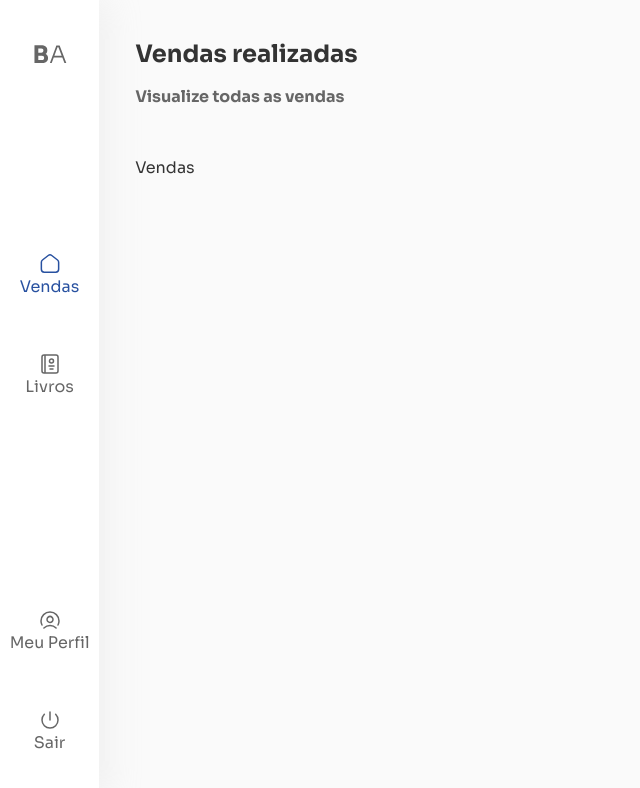
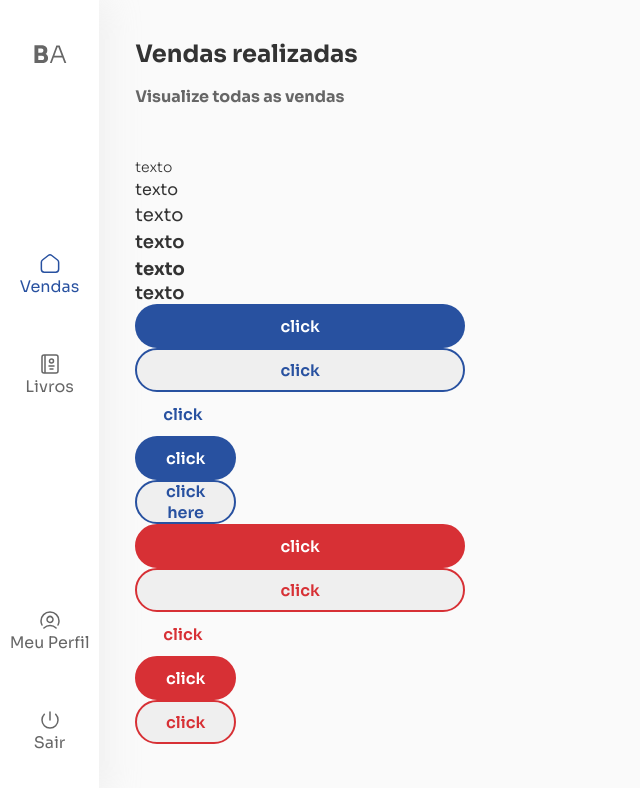
Before and after one commit to lucavini/BOOK_APP, a React (Vite) app: page / in a window 1280 px wide. Shown: the top 788 px of the page, without its empty margins (0-640 px from the left). Built offline with nearby package versions, Linux system fonts and the light colour scheme.

Commit message:
fix: small buttom witdh

```diff
--- a/src/App/Pages/Home/index.tsx
+++ b/src/App/Pages/Home/index.tsx
@@ -1,9 +1,29 @@
 import Template from '@Components/template';
+import Text from '@Atoms/Text';
+import Buttom from '@Atoms/Buttom';
 
 function Home() {
   return (
     <Template title="Vendas realizadas" subtitle="Visualize todas as vendas">
-      Vendas
+      <Text font='thin' size='small'>texto</Text>
+      <Text font='regular' size='medium'>texto</Text>
+      <Text font='regular' size='large'>texto</Text>
+      <Text font='semibold' size='large'>texto</Text>
+      <Text font='bold' size='large'>texto</Text>
+      <Text type='span' font='semibold'>texto</Text>
+
+      <Buttom>click</Buttom>
+      <Buttom variation='secondary'>click</Buttom>
+      <Buttom variation='tertiary'>click</Buttom>
+      <Buttom variation='smallPrimary'>click</Buttom>
+      <Buttom variation='smallSecondary'>click here</Buttom>
+
+      <Buttom danger>click</Buttom>
+      <Buttom variation='secondary' danger>click</Buttom>
+      <Buttom variation='tertiary' danger>click</Buttom>
+
+      <Buttom variation='smallPrimary' danger>click</Buttom>
+      <Buttom variation='smallSecondary' danger>click</Buttom>
     </Template>
   );
 }
```
